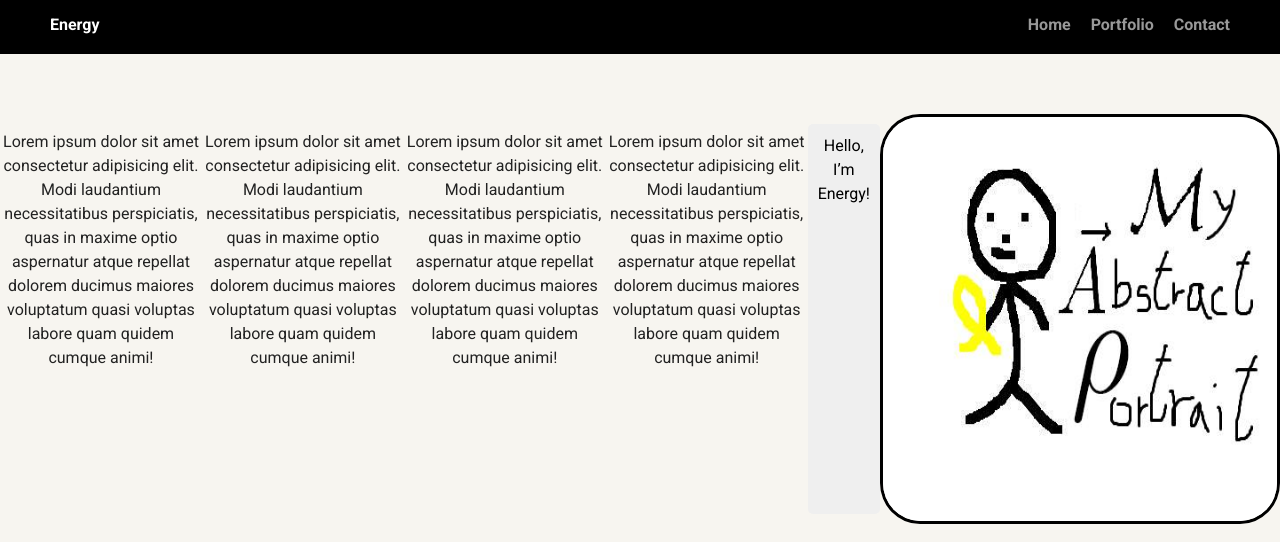
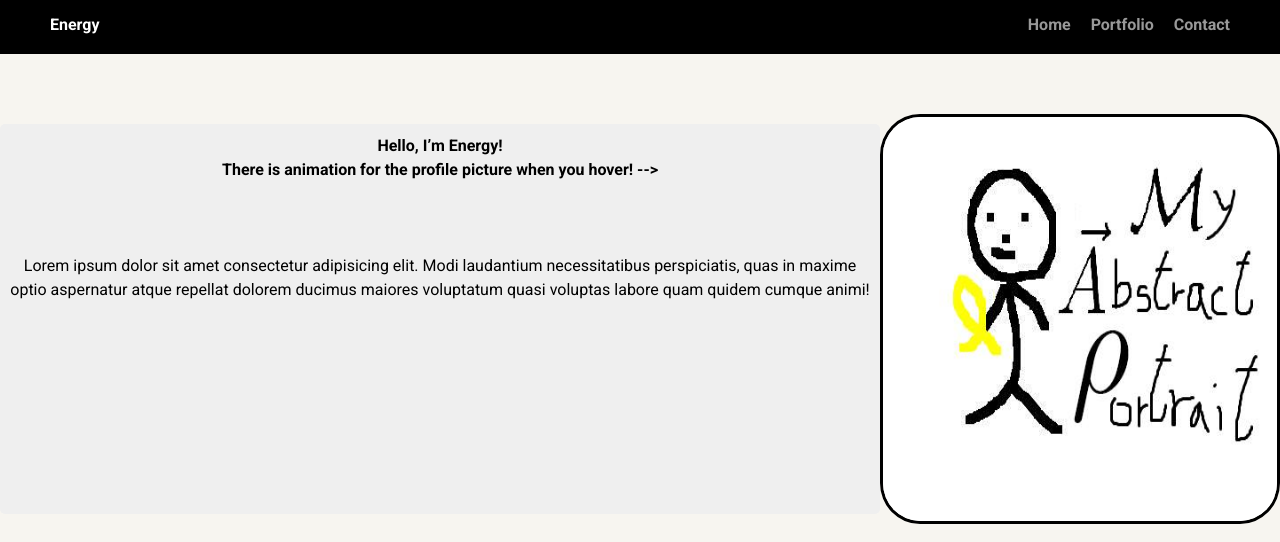
Before and after one commit to energy-berkeley/energy-berkeley.github.io, a plain HTML site: page index.html in a window 1280 px wide. Shown: the top 542 px of the page. Drawn offline with Linux system fonts and the light colour scheme; a web font is replaced by a local one.

Commit message:
improve greetings

```diff
--- a/index.html
+++ b/index.html
@@ -20,16 +20,10 @@
 
     <header>
       <img src="images/10625158_729629660424536_6279917334113578187_n.jpg" alt="My abstract portrait" class="profile-image">
-      <p class="tag">Hello, I’m Energy!</h1>
-	  <p> Lorem ipsum dolor sit amet consectetur adipisicing elit. Modi laudantium necessitatibus perspiciatis, quas in maxime optio aspernatur atque repellat dolorem ducimus maiores voluptatum quasi voluptas labore quam quidem cumque animi!</p>
+      <p class="tag"><b>Hello, I’m Energy!</b><br> <b>There is animation for the profile picture when you hover! --> </b><br><br><br><br>
+      Lorem ipsum dolor sit amet consectetur adipisicing elit. Modi laudantium necessitatibus perspiciatis, quas in maxime optio aspernatur atque repellat dolorem ducimus maiores voluptatum quasi voluptas labore quam quidem cumque animi!</h1>
 
-	  <p> Lorem ipsum dolor sit amet consectetur adipisicing elit. Modi laudantium necessitatibus perspiciatis, quas in maxime optio aspernatur atque repellat dolorem ducimus maiores voluptatum quasi voluptas labore quam quidem cumque animi!</p>
-
-	  <p> Lorem ipsum dolor sit amet consectetur adipisicing elit. Modi laudantium necessitatibus perspiciatis, quas in maxime optio aspernatur atque repellat dolorem ducimus maiores voluptatum quasi voluptas labore quam quidem cumque animi!</p>
-
-	  <p> Lorem ipsum dolor sit amet consectetur adipisicing elit. Modi laudantium necessitatibus perspiciatis, quas in maxime optio aspernatur atque repellat dolorem ducimus maiores voluptatum quasi voluptas labore quam quidem cumque animi!</p>
-
-	 </header>
+    </header>
 
     <h1 id="Background">Portfolio</h1>
     <main class="flex">
```
